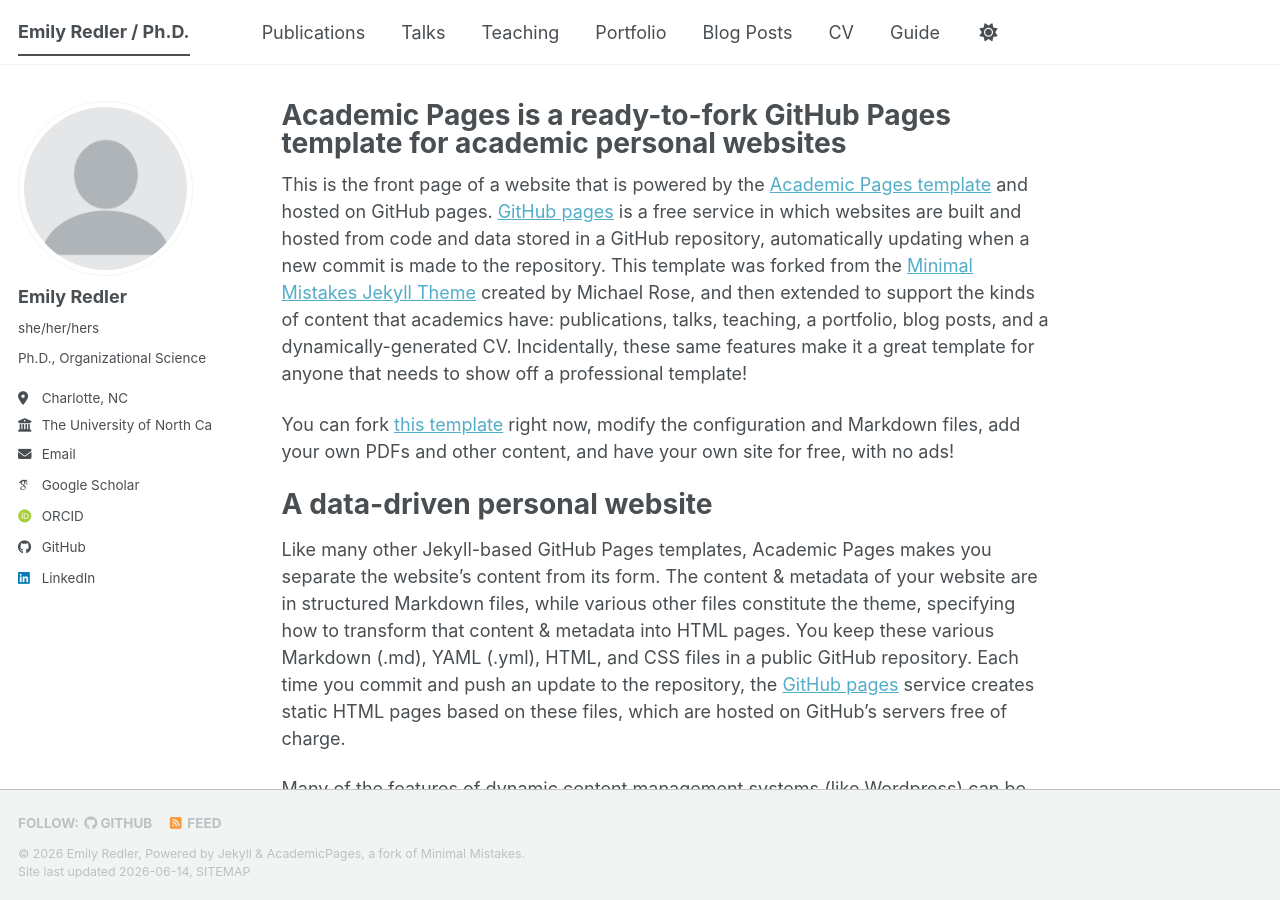
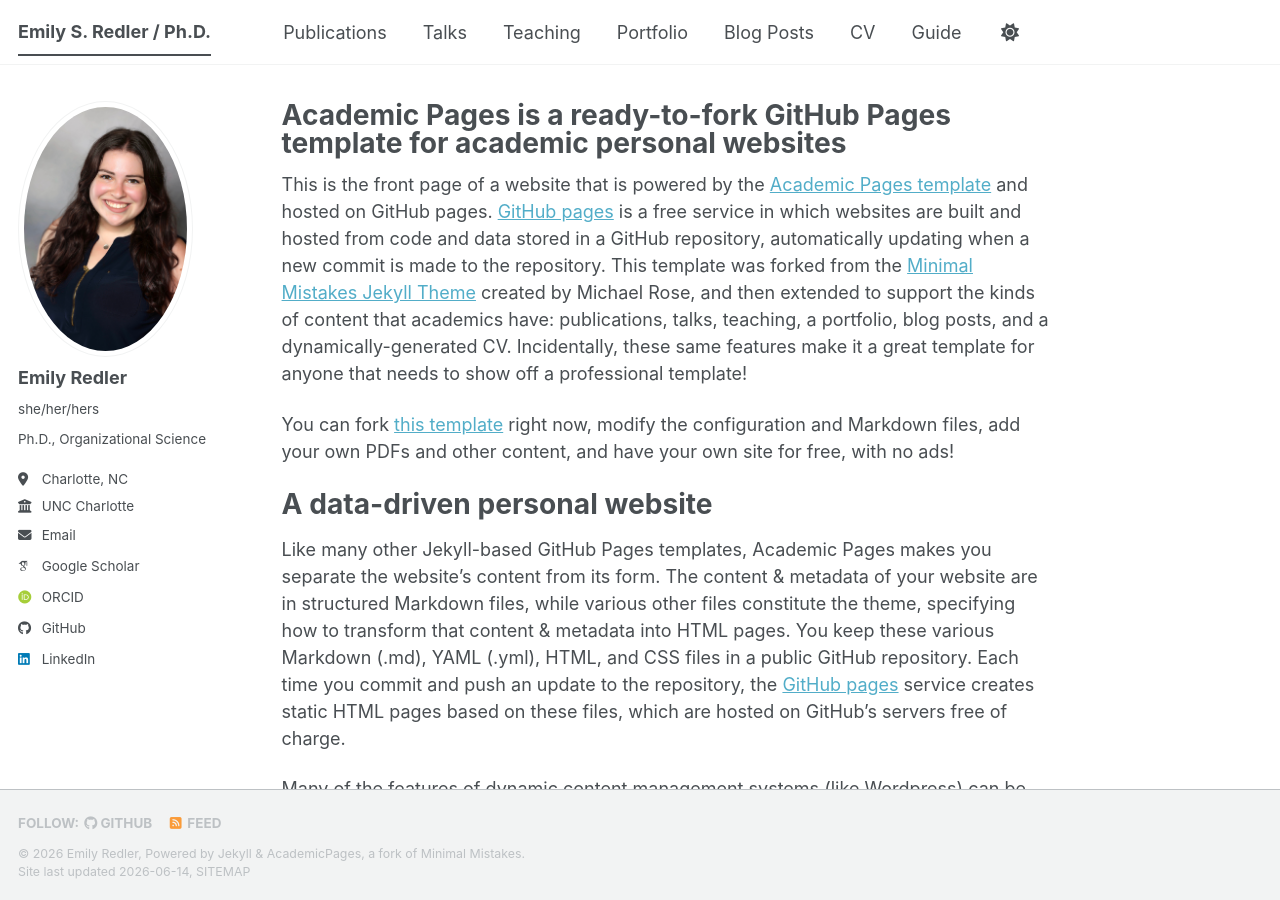
Before and after one commit to eredler/eredler.github.io, a Jekyll site: the page built from _pages/about.md, in a window 1280 px wide and 900 px high. Built offline with Jekyll 4.4.1, drawn with Linux system fonts in a browser that asks for light colours; some web fonts are replaced; a script bundle is joined from its source files by our own code; library files that are not in the unit come from our copies.

Commit message:
added headshot

```diff
--- a/_config.yml
+++ b/_config.yml
@@ -9,7 +9,7 @@
 # Basic Site Settings
 locale                   : "en-US"
 site_theme               : "default" # The available themes options are "default", "air", "sunrise", "mint", "dirt" and "contrast"
-title                    : "Emily Redler / Ph.D."
+title                    : "Emily S. Redler / Ph.D."
 title_separator          : "-"
 name                     : &name "Emily Redler"
 description              : &description "Emily Redler's academic portfolio"   # Update this with a general description of your site, this is the default if not overridden by a page
@@ -23,12 +23,12 @@ repository               : "eredler/eredler.github.io"
 #               Additional customization can be done by editing /_includes/author-profile.html
 author:
   # Biographic information
-  avatar           : "profile.png"
+  avatar           : "Emily Redler Headshot_6.26.jpeg"
   name             : "Emily Redler"
   pronouns         : "she/her/hers"
   bio              : "Ph.D., Organizational Science"
   location         : "Charlotte, NC"
-  employer         : "The University of North Carolina at Charlotte"
+  employer         : "UNC Charlotte"
   uri              : # URL
   email            : "eredler@charlotte.edu"
 
@@ -84,8 +84,8 @@ author:
 
 # Publication Category - The following the list of publication categories and their headings
 publication_category:
-  books:
-    title: 'Books'
+  #books:
+    #title: 'Books'
   manuscripts:
     title: 'Journal Articles'
   conferences:
```
